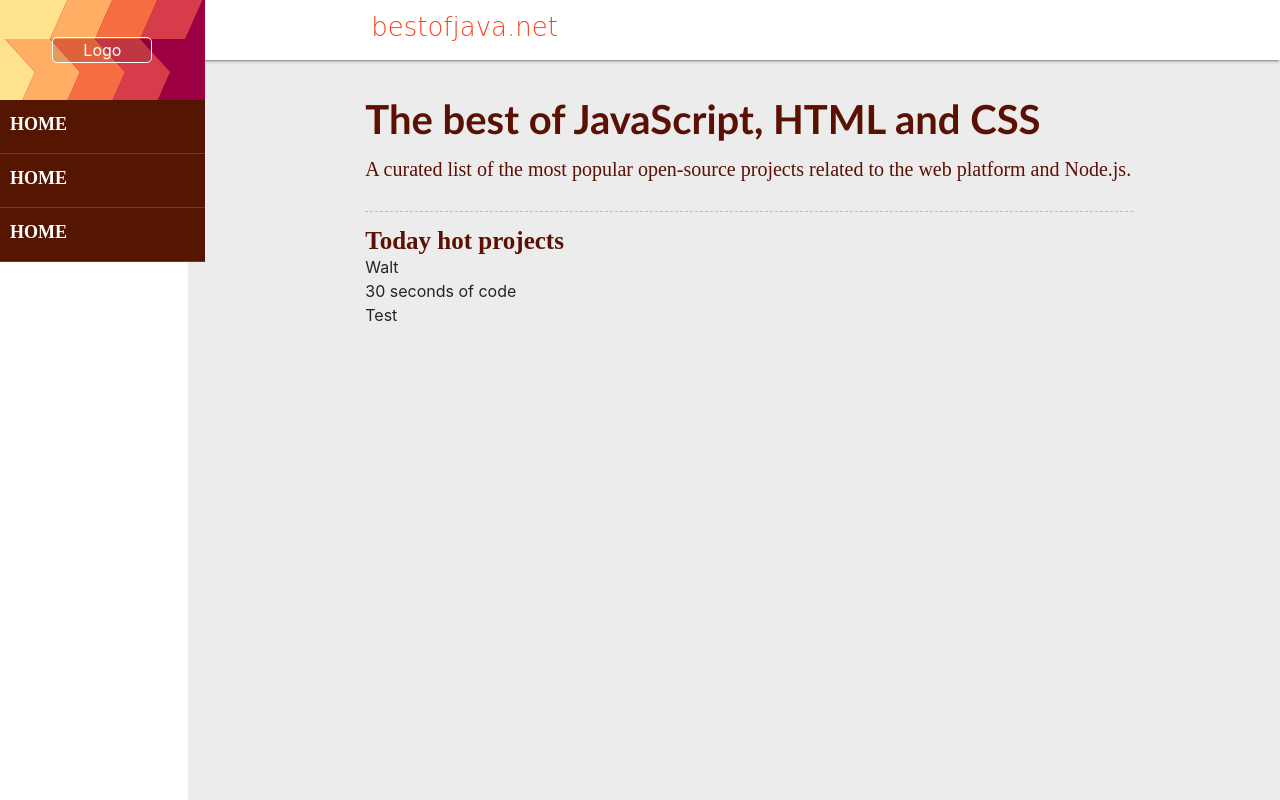
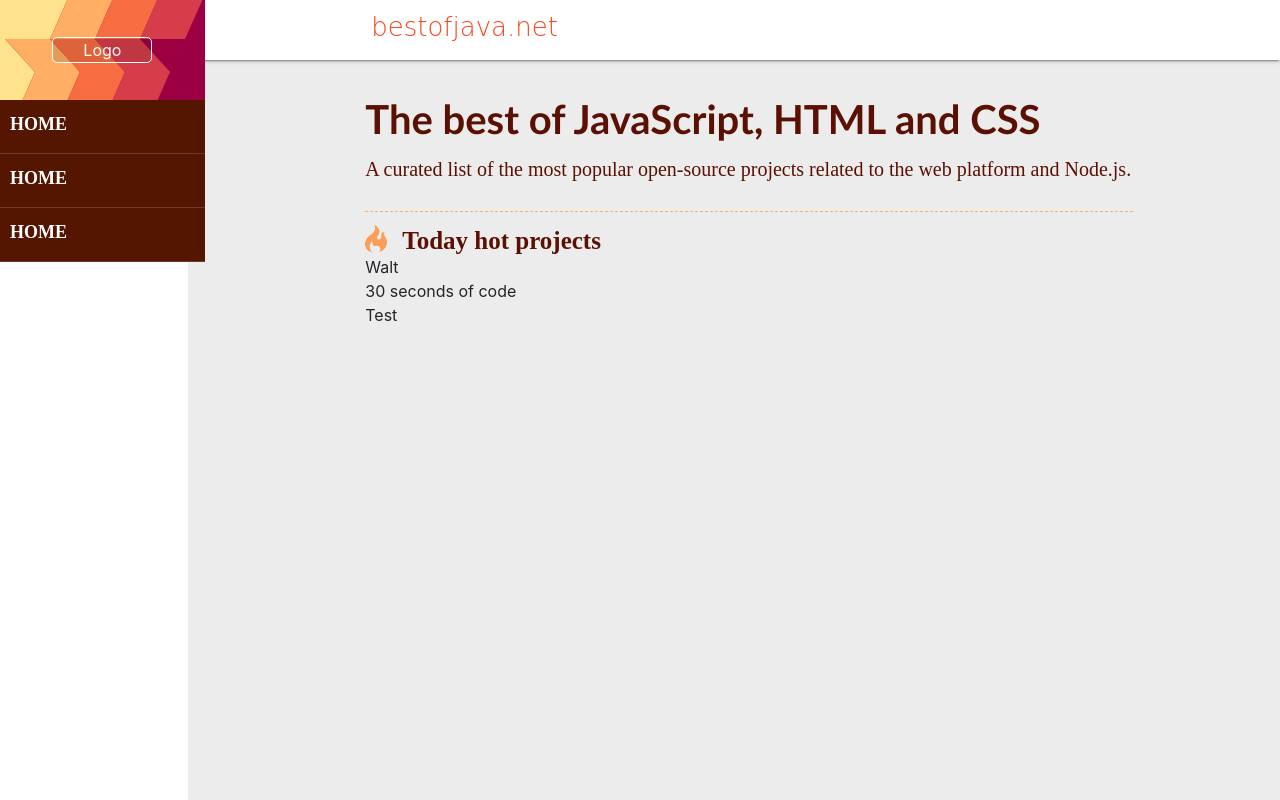
Before and after one commit to zl86790/bestofjava, a React (Create React App) app: page / in a window 1280 px wide. Shown: the top 800 px of the page. Built offline with nearby package versions, Linux system fonts and the light colour scheme.

Commit message:
added svg flame

```diff
--- a/src/components/body/dashboard/DashboardComponent.js
+++ b/src/components/body/dashboard/DashboardComponent.js
@@ -5,11 +5,23 @@ import "./css/dashboardStyle.css";
 const DashboardComponent = props => {
   return (
     <div>
-      <div className="dashboardTitleStyle">
-        <div className="sc-kgoBCf fxLSbU">
-          <span className="mega-octicon octicon-flame flameColor" />
+      <div className="dashboardTitleStyle row">
+        <div style={{ marginTop: -5, marginLeft: 15, marginRight: 15 }}>
+          <svg
+            width="22"
+            class="octicon octicon-flame"
+            viewBox="0 0 12 16"
+            version="1.1"
+            aria-hidden="true"
+            fill="rgb(250, 158, 89)"
+          >
+            <path
+              fill-rule="evenodd"
+              d="M5.05.31c.81 2.17.41 3.38-.52 4.31C3.55 5.67 1.98 6.45.9 7.98c-1.45 2.05-1.7 6.53 3.53 7.7-2.2-1.16-2.67-4.52-.3-6.61-.61 2.03.53 3.33 1.94 2.86 1.39-.47 2.3.53 2.27 1.67-.02.78-.31 1.44-1.13 1.81 3.42-.59 4.78-3.42 4.78-5.56 0-2.84-2.53-3.22-1.25-5.61-1.52.13-2.03 1.13-1.89 2.75.09 1.08-1.02 1.8-1.86 1.33-.67-.41-.66-1.19-.06-1.78C8.18 5.31 8.68 2.45 5.05.32L5.03.3l.02.01z"
+            />
+          </svg>
         </div>
-        Today hot projects
+        <div>Today hot projects</div>
       </div>
       <div>
         <CardComponent title="Walt" />
```
